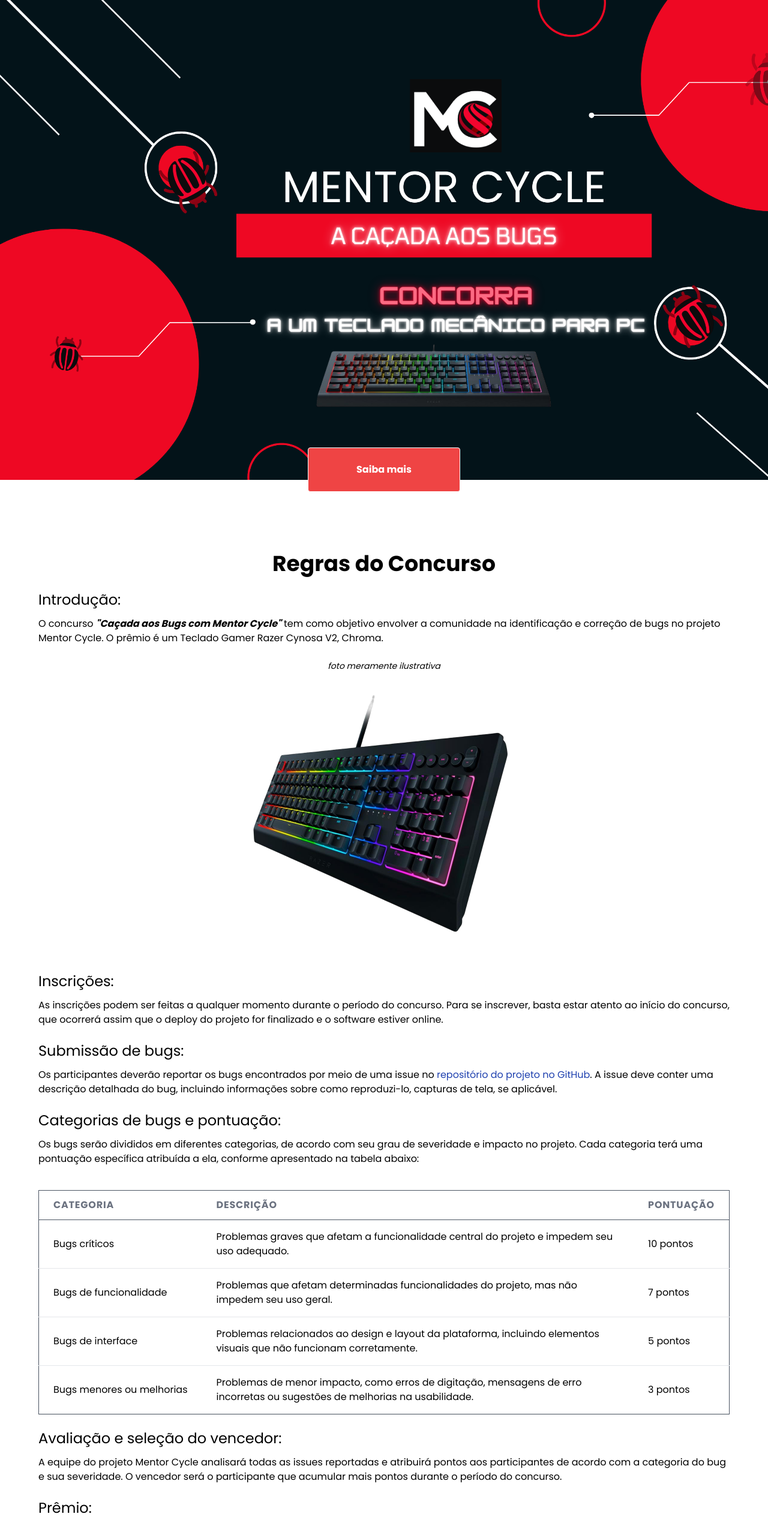
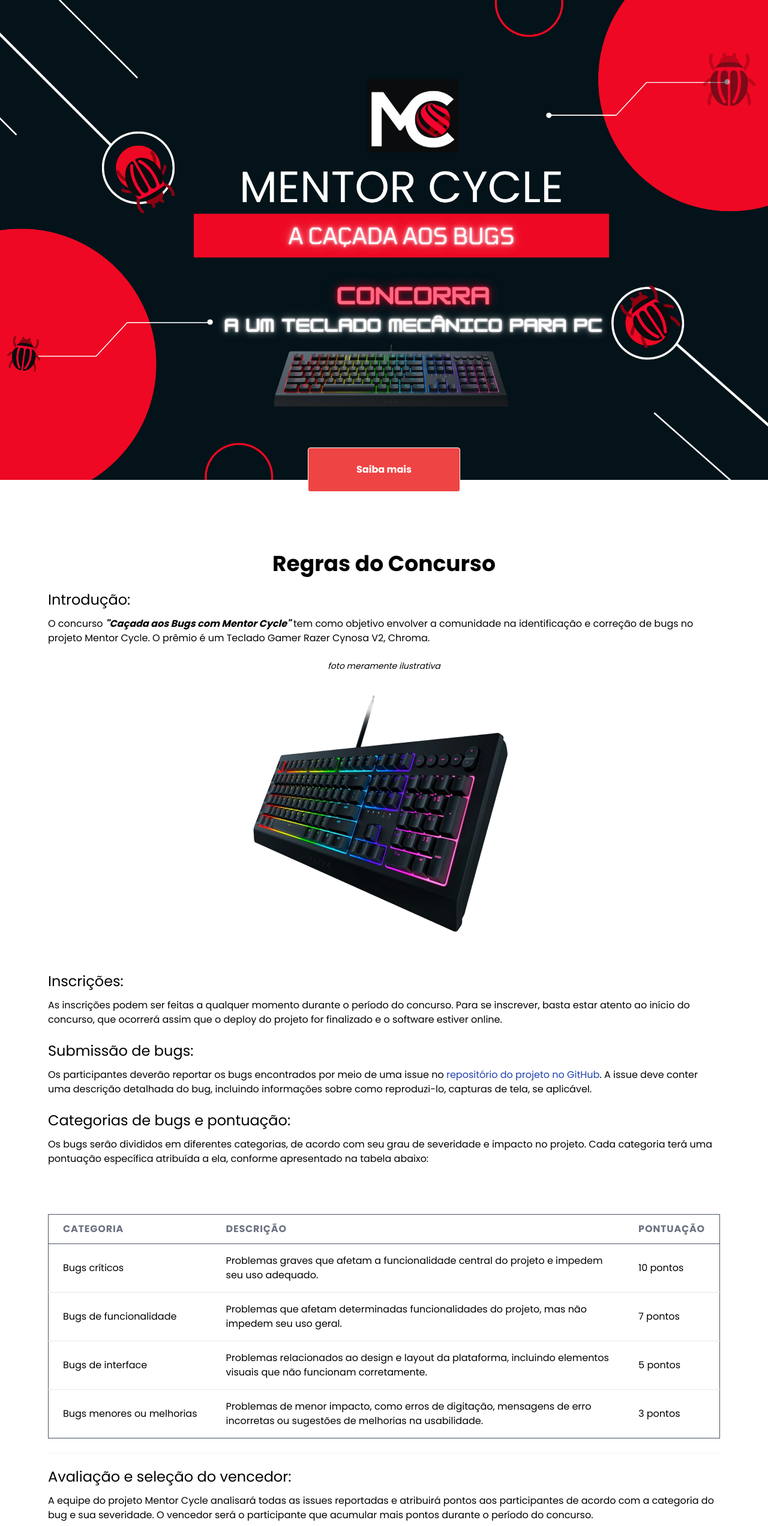
Before and after one commit to salviotonon/hunt-bugs-mentor-cycle, a React (Vite) app: page / in a window 1280 px wide. Shown: the top 2544 px of the page at 60% size. Built offline with nearby package versions, Linux system fonts and the light colour scheme.

Commit message:
fix: layout

```diff
--- a/src/App.tsx
+++ b/src/App.tsx
@@ -11,7 +11,7 @@
 
   return (
     <>
-      <header className="min-h-[100vh] bg-hero-pattern bg-cover flex justify-center items-end relativ">
+      <header className="min-h-[90vh] sm:min-h-[100vh] bg-hero-pattern-mobile sm:bg-hero-pattern bg-contain sm:bg-cover flex justify-center bg-center bg-no-repeat bg-newBlack relative">
         <button
           className={`${effect && "animate-wiggle"
             } text-white font-bold bg-red-500 px-20 py-6 rounded flex items-center absolute bottom-[-20px] hover:shadow-xl border border-white`}
@@ -22,7 +22,7 @@
         </button>
       </header>
       <main className="min-h-screen pb-10" id="main-content">
-        <section className="max-w-6xl m-auto py-10 mt-20">
+        <section className="max-w-6xl m-auto py-10 mt-20 px-4">
           <h2 className="text-4xl text-center mb-6 font-bold">Regras do Concurso</h2>
           <h3 className="text-2xl mb-3">Introdução:</h3>
           <p className="mb-6">
@@ -44,7 +44,8 @@
           <p className="mb-6">
             Os bugs serão divididos em diferentes categorias, de acordo com seu grau de severidade e impacto no projeto. Cada categoria terá uma pontuação específica atribuída a ela, conforme apresentado na tabela abaixo:
           </p>
-          <table className="min-w-full table-auto mb-6 border border-gray-600 mt-10 shadow-sm">
+          <div className="mb-6  mt-10 shadow-sm overflow-x-auto">
+            <table className="mb-6 border border-gray-600 mt-10 shadow-sm overflow-scroll">
               <thead className="border border-gray-600">
                 <tr className="border border-gray-600">
                   <th className="px-6 py-3 text-left text-base font-bold text-gray-500 uppercase tracking-wider">Categoria</th>
@@ -75,6 +76,7 @@
                 </tr>
               </tbody>
             </table>
+          </div>
           <h3 className="text-2xl mb-3">Avaliação e seleção do vencedor:</h3>
           <p className="mb-6">
             A equipe do projeto Mentor Cycle analisará todas as issues reportadas e atribuirá pontos aos participantes de acordo com a categoria do bug e sua severidade. O vencedor será o participante que acumular mais pontos durante o período do concurso.
@@ -97,7 +99,7 @@
         </section>
       </main>
       <footer className="flex justify-center items-start min-h-[55vh] py-10">
-        <a href="https://docs.google.com/forms/d/e/1FAIpQLSdbvDJ7XA7EhGWszoncuFnGs1XsXXrGGgVLpkQdhCwMQfhU_Q/viewform?embedded=true" className="text-2xl text-white font-bold bg-red-500 px-28 py-8 rounded-lg hover:bg-red-800">Inscreva-se</a>
+        <a href="https://docs.google.com/forms/d/e/1FAIpQLSdbvDJ7XA7EhGWszoncuFnGs1XsXXrGGgVLpkQdhCwMQfhU_Q/viewform?embedded=true" className="text-lg text-white font-bold bg-red-500 w-[250px] text-center py-8 rounded-lg hover:bg-red-800 max-w-xs">Inscreva-se</a>
       </footer>
     </>
   )
--- a/tailwind.config.js
+++ b/tailwind.config.js
@@ -6,6 +6,9 @@
   ],
   theme: {
     extend: {
+      colors: {
+        "newBlack": "#031319"
+      },
       keyframes: {
         wiggle: {
           "0%, 100%": { transform: "rotate(-15deg)" },
@@ -16,7 +19,8 @@
         wiggle: "wiggle 200ms ease-in-out"
       },
       backgroundImage: {
-        "hero-pattern": "url('/src/assets/hunt-bugs.png')"
+        "hero-pattern": "url('/src/assets/hunt-bugs.png')",
+        "hero-pattern-mobile": "url('/src/assets/bg-hero-pattern-mobile.png')",
       }
     },
   },
```
Also changed, not shown: src/assets/bg-hero-pattern-mobile.png (added), src/assets/hunt-bugs_resized.png (added). Lines whose indentation alone changed are shown as unchanged.
